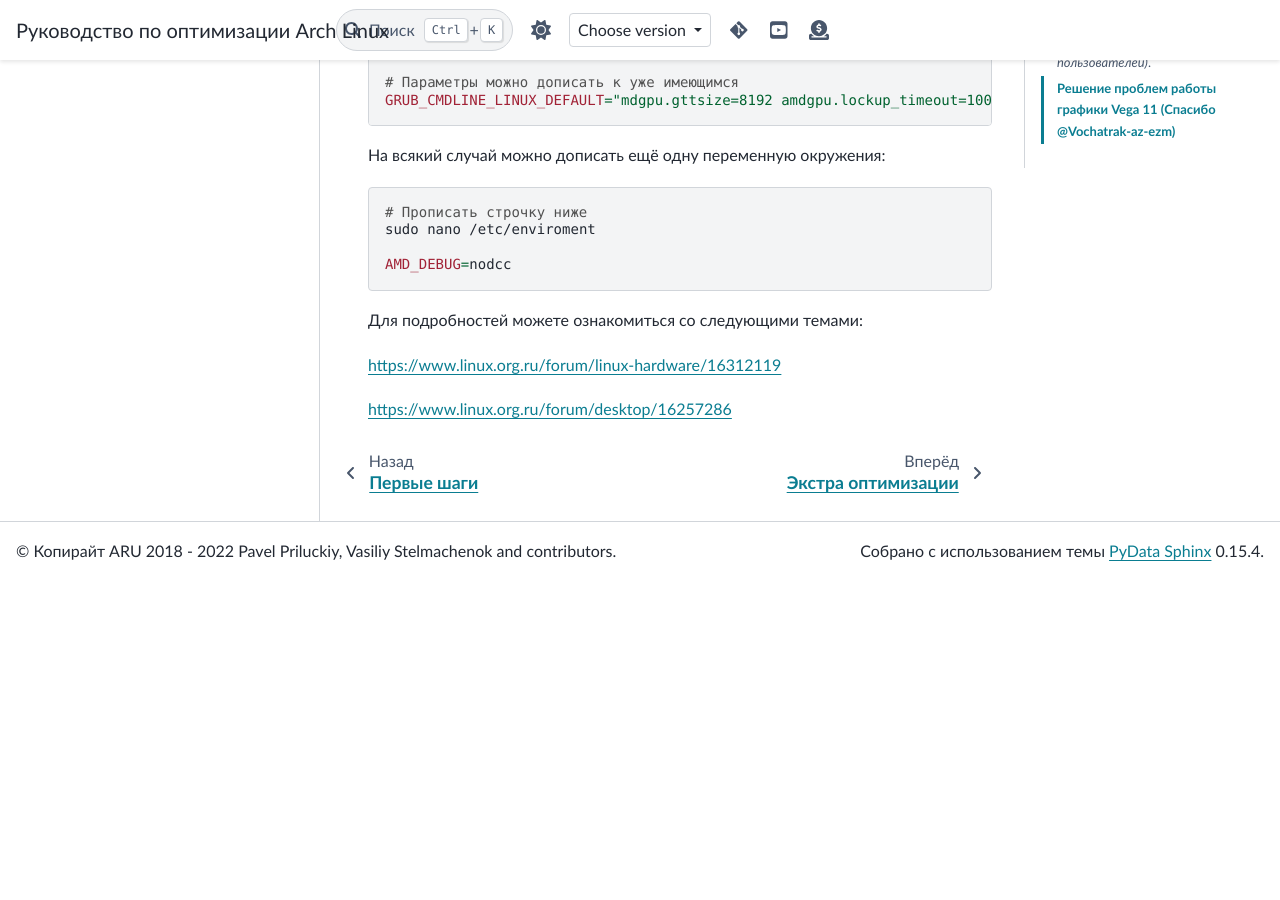
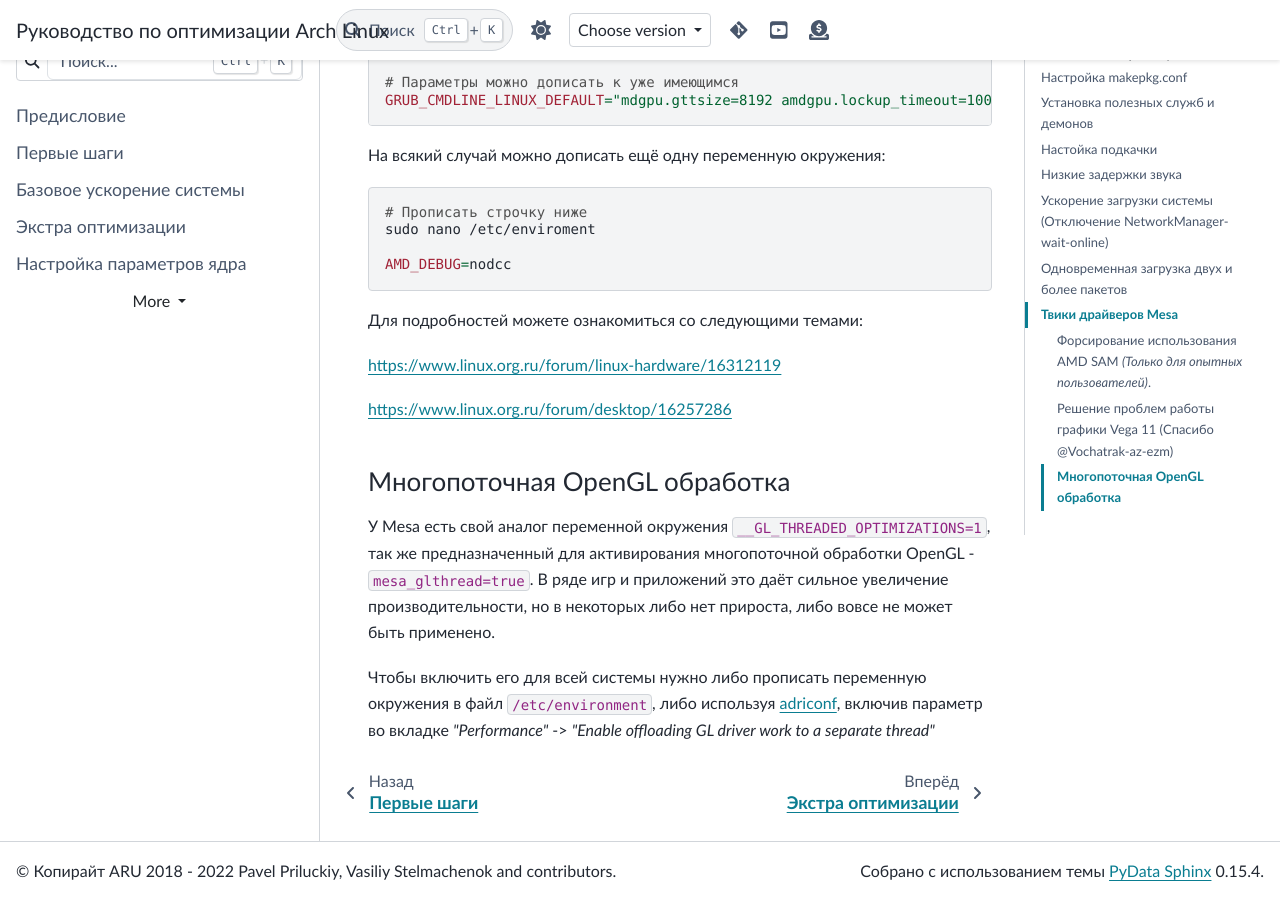
Before and after one commit to ventureoo/ARU, a Sphinx documentation site: the page built from docs/source/generic-system-acceleration.rst, in a window 1280 px wide and 900 px high, scrolled down 12931 px. Built offline with Sphinx 7.4.7 and the PyData theme 0.15.4, drawn with Linux system fonts in a browser that asks for light colours; before the commit the page ends 13511 px from its top, so only the background shows below that.

Commit message:
generic-system-acceleration: Add a section on enabling multi-threaded OpenGL for Mesa

```diff
--- a/docs/source/de-optimizations.rst
+++ b/docs/source/de-optimizations.rst
@@ -16,7 +16,7 @@
 требовательными к аппаратным ресурсам компьютера, и хотя они и
 довольно хороши с точки зрения удобства использования, все же хотелось
 бы минимизировать потребление той же ОЗУ с их стороны. Поэтому в этом
-разделе мы по отдельности и рассмотрим оптимизацию разных рабочих
+разделе мы по отдельности рассмотрим оптимизацию разных рабочих
 окружений и не только.
 
 .. index:: x11, no-display-manager, xorg-xinit
--- a/docs/source/generic-system-acceleration.rst
+++ b/docs/source/generic-system-acceleration.rst
@@ -610,4 +610,25 @@ https://www.linux.org.ru/forum/linux-hardware/16312119
 
 https://www.linux.org.ru/forum/desktop/16257286
 
+.. index:: intel, amd, mesa, tweaks
+.. _multithreaded_opengl:
+
+--------------------------------
+Многопоточная OpenGL обработка
+--------------------------------
+
+У Mesa есть свой аналог переменной окружения
+``__GL_THREADED_OPTIMIZATIONS=1``, так же предназначенный для
+активирования многопоточной обработки OpenGL - ``mesa_glthread=true``.
+В ряде игр и приложений это даёт сильное увеличение
+производительности, но в некоторых либо нет прироста, либо вовсе не
+может быть применено.
+
+Чтобы включить его для всей системы нужно либо прописать переменную
+окружения в файл ``/etc/environment``, либо используя adriconf_,
+включив параметр во вкладке *"Performance"* -> *"Enable offloading GL
+driver work to a separate thread"*
+
+.. _adriconf: https://archlinux.org/packages/community/x86_64/adriconf/
+
 .. vim:set textwidth=70:
```
